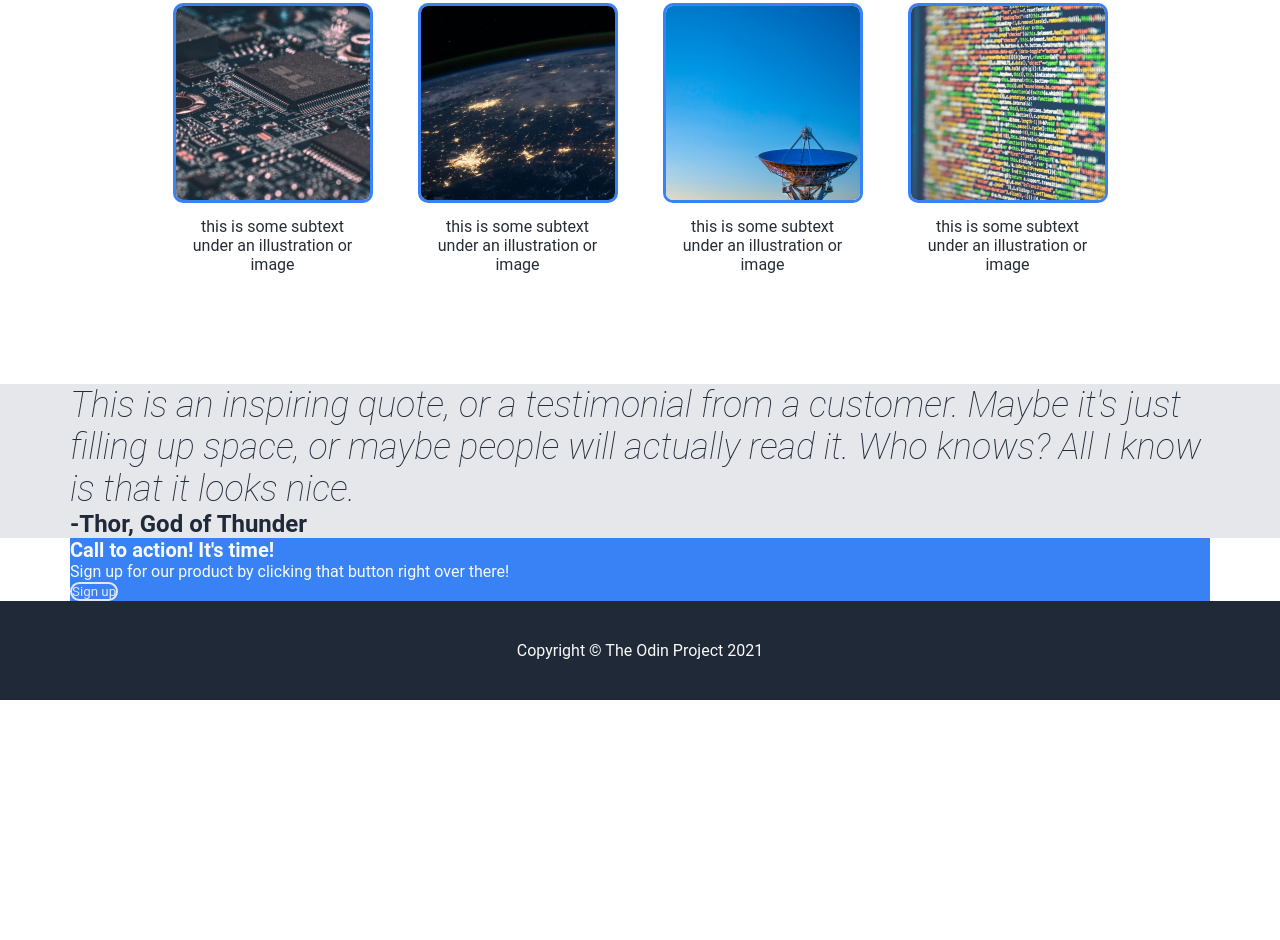
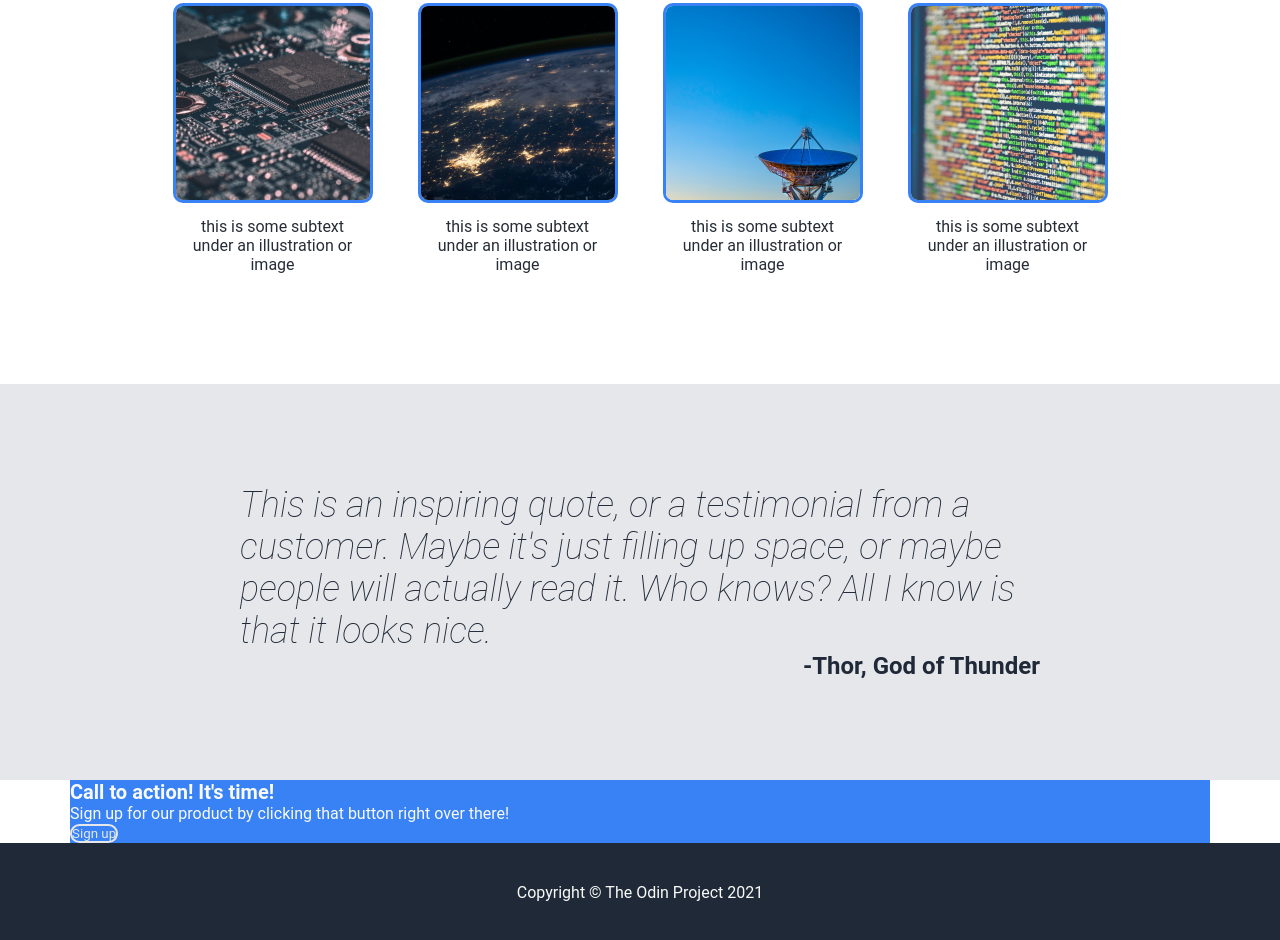
Before and after one commit to robsassack/landing-page, a plain HTML site: page index.html in a window 1280 px wide. Shown: the part 687-1627 px from the top of the page. Before the commit the page ends 1387 px from the top, so only its background shows below. Drawn offline with Linux system fonts and the light colour scheme.

Commit message:
Quote section completed

```diff
--- a/style.css
+++ b/style.css
@@ -142,7 +142,13 @@ html, body {
 }
 
 .quote-section {
+    display: flex;
+    justify-content: center;
     background-color: #e5e7eb;
+}
+
+.quote-section .container {
+    padding: 100px 200px;
 }
 
 .quote-text {
@@ -155,6 +161,7 @@ html, body {
     font-size: 24px;
     color: #1f2937;
     font-weight: 700;
+    text-align: right;
 }
 
 .signup-container {
```
